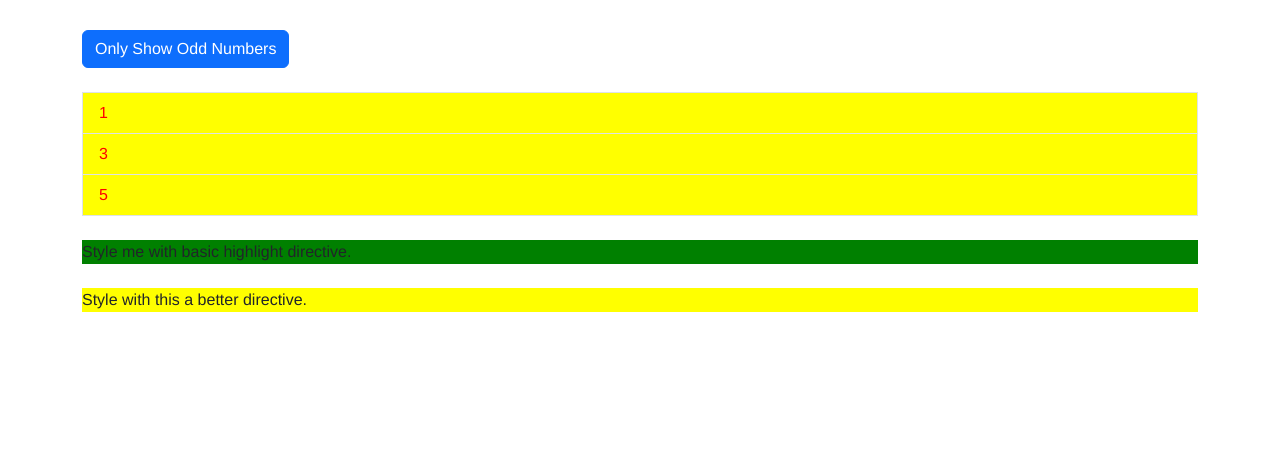
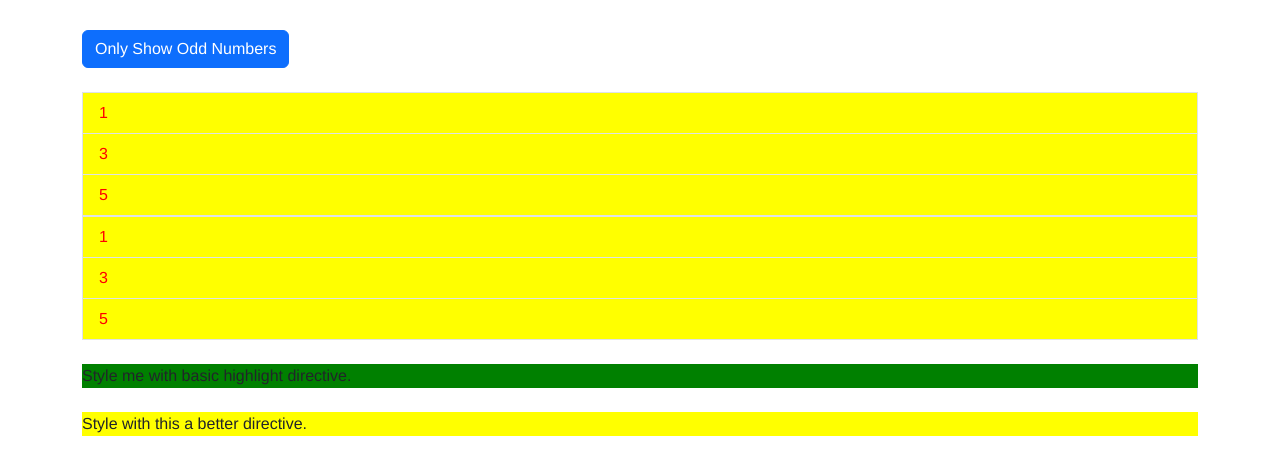
Before and after one commit to shubhenduanupamdutta/directives-deep-dive, an Angular app: page / in a window 1280 px wide. Both pictures are taken after a click on the button "Only Show Odd Numbers". Shown: the top 474 px of the page. Built offline with nearby package versions, Linux system fonts and the light colour scheme.

Commit message:
Behind the scene of structural directive * symbol

```diff
--- a/src/app/app.component.html
+++ b/src/app/app.component.html
@@ -26,6 +26,19 @@
             {{ even }}
           </li>
         </div>
+        <!-- Behind the scene for *ngIf, Angular uses ng-template. -->
+        <ng-template [ngIf]="onlyOdd">
+          <div *ngIf="onlyOdd">
+            <li
+              class="list-group-item"
+              [ngClass]="{ odd: odd % 2 != 0 }"
+              [ngStyle]="{ backgroundColor: odd % 2 != 0 ? 'yellow' : 'transparent' }"
+              *ngFor="let odd of oddNumbers"
+            >
+              {{ odd }}
+            </li>
+          </div>
+        </ng-template>
       </ul>
       <p class="my-4" appBasicHighlight>Style me with basic highlight directive.</p>
       <p class="my-4" [appBetterHighlight]="'red'" [defaultColor]="'yellow'">
```
